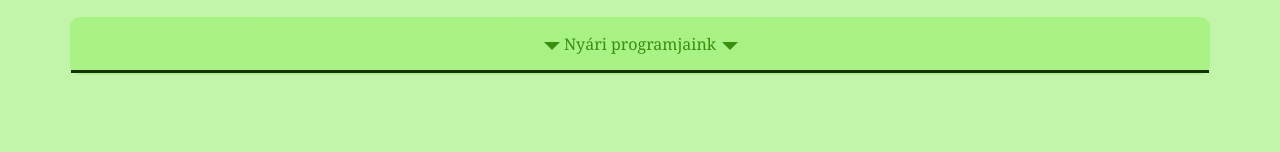
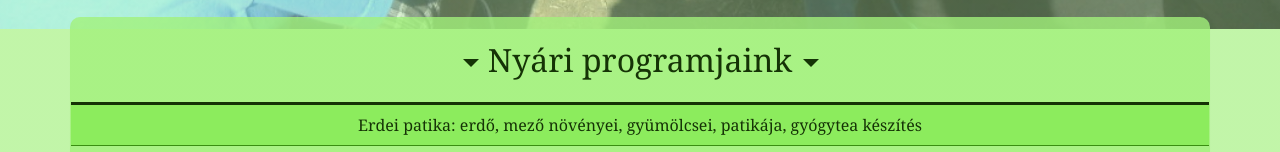
Before and after one commit to Robeszpierre/erdei-iskola, a website: page index.html in a window 1280 px wide. Shown: the part 1112-1264 px from the top of the page. Before the commit the page ends 1206 px from the top, so only its background shows below. Drawn offline with nearby package versions, Linux system fonts and the light colour scheme.

Commit message:
summerCamp

```diff
--- a/index.html
+++ b/index.html
@@ -60,12 +60,10 @@
   <div class="panel">
     <div class="panel-header" role="tab" id="headingOne">
       <h4 class="panel-head">
-        <a role="button" data-toggle="collapse" data-parent="#accordion" href="#collapseOne" aria-expanded="true" aria-controls="collapseOne">
-        <span class="caret"></span> Nyári programjaink <span class="caret"></span>
-        </a>
+      <span class="caret"></span id="collapseOne"> Nyári programjaink <span class="caret"></span>
       </h4>
     </div>
-    <div id="collapseOne" class="panel-collapse collapse" role="tabpanel" aria-labelledby="headingOne">
+    <div>
       <div class="panel-body1">
         <ul>
           <li>Erdei patika: erdő, mező növényei, gyümölcsei, patikája, gyógytea készítés</li>
@@ -104,8 +102,6 @@
     </div>
   </div>
   </div>
-  </div>
-</div>
 
 <script src="https://cdnjs.cloudflare.com/ajax/libs/jquery/2.2.4/jquery.min.js"></script>
 <script src="https://maxcdn.bootstrapcdn.com/bootstrap/3.3.6/js/bootstrap.min.js" integrity="sha384-0mSbJDEHialfmuBBQP6A4Qrprq5OVfW37PRR3j5ELqxss1yVqOtnepnHVP9aJ7xS" crossorigin="anonymous"></script>
--- a/scss/Module/_summerCamp.scss
+++ b/scss/Module/_summerCamp.scss
@@ -1,5 +1,6 @@
 .summer-wrapper {
   background-image: $img-layer;
+  background-size: 100% 100%;
 }
 
 .summerCamp{
@@ -30,14 +31,14 @@
     @extend %border-bottom;
   }
 .panel-head {
-  text-align: center;
-    >a {
+      padding: 30px;
+      font-size: 2em;
+      text-align: center;
       width: 100%;
       .caret {
         border-left: 8px solid transparent;
         border-right: 8px solid transparent;
         border-top: 8px solid;
-      }
     }
 }
 .summerCamp{
@@ -61,18 +62,6 @@
   }
 }
 
-.panel-head {
-  text-align: center;
-    >a {
-      width: 100%;
-      .caret {
-        border-left: 8px solid transparent;
-        border-right: 8px solid transparent;
-        border-top: 8px solid;
-      }
-    }
-}
-
 .panel-body1{
   ul{
     text-align: center;
@@ -85,7 +74,3 @@
 }
 }
 }
-
-b {
-  font-weight: bold;
-}
```
Also changed, not shown: css/main.css, 1 other file.
